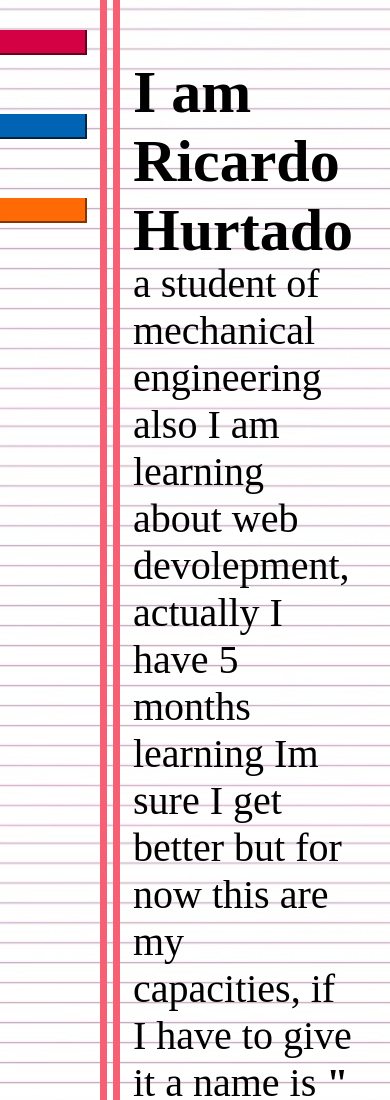
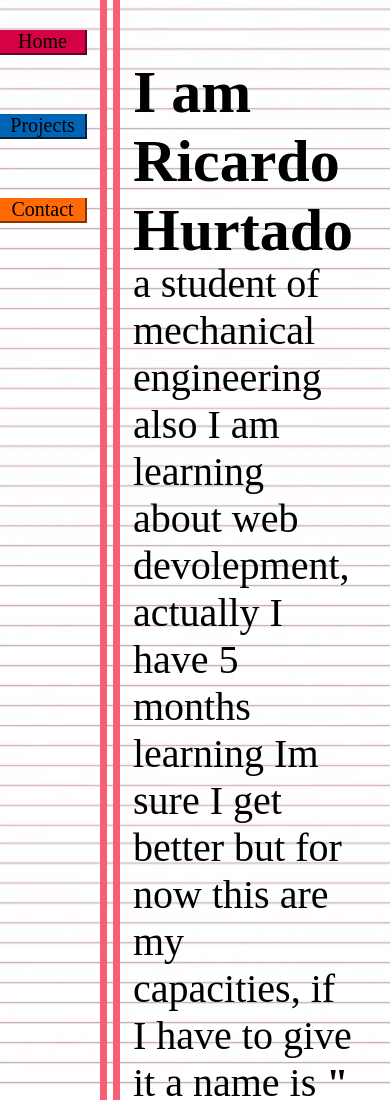
Before and after one commit to rikardi0/about, a plain HTML site: page index.html in a window 390 px wide. Shown: the top 1100 px of the page. Drawn offline with Linux system fonts and the light colour scheme; a web font is replaced by a local one.

Commit message:
media querie para telefonos

```diff
--- a/nav (about).css
+++ b/nav (about).css
@@ -37,6 +37,10 @@
             align-items: flex-start;
             height: 30vh;
         }
+        #navBar a {
+            text-decoration: none;
+            color: rgb(0, 0, 0);
+        }
     }
 
     @media (max-width:425px) {
```
